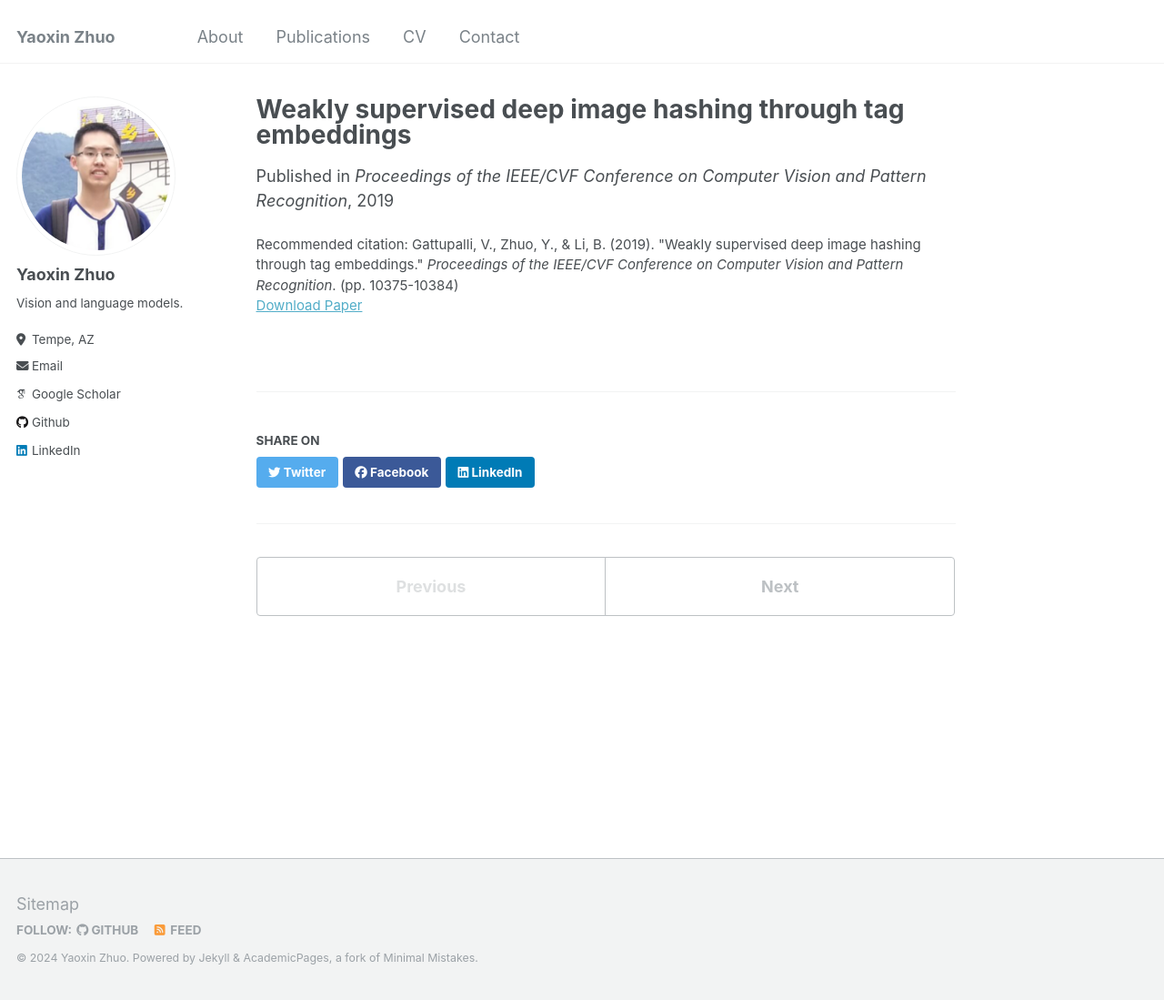
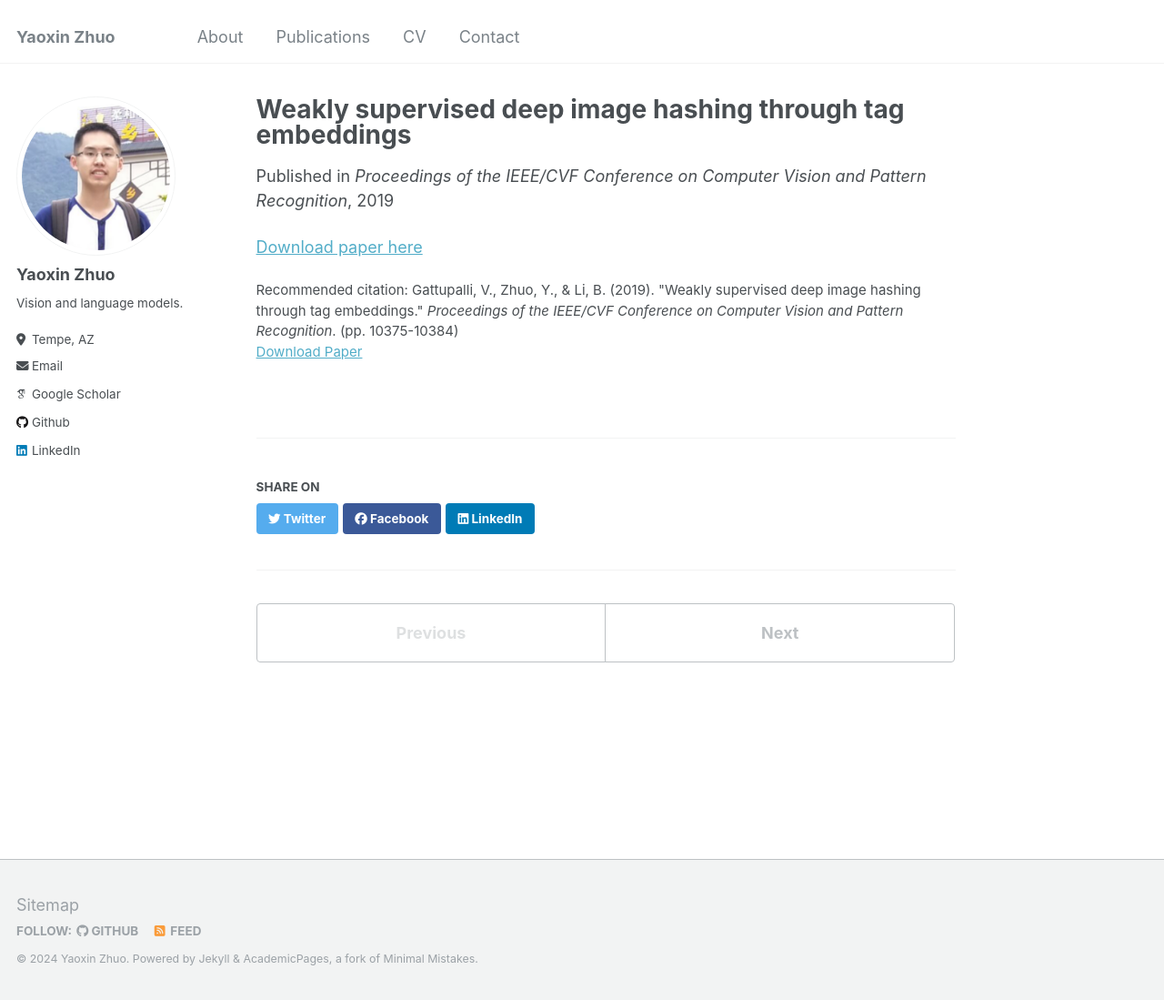
Before and after one commit to yaoxinzhuo/yaoxinzhuo.github.io, a Jekyll site: the page built from _publications/2019-Weakly-supervised.md, in a window 1280 px wide and 1099 px high. Shown: the whole window at 91% size. Built offline with Jekyll 4.4.1, drawn with Linux system fonts in a browser that asks for light colours; some web fonts are replaced.

Commit message:
Update 2019-Weakly-supervised.md

```diff
--- a/_publications/2019-Weakly-supervised.md
+++ b/_publications/2019-Weakly-supervised.md
@@ -7,3 +7,4 @@ venue: 'Proceedings of the IEEE/CVF Conference on Computer Vision and Pattern Re
 paperurl: 'http://academicpages.github.io/files/2019-Weakly-supervised.pdf'
 citation: 'Gattupalli, V., Zhuo, Y., & Li, B. (2019). &quot;Weakly supervised deep image hashing through tag embeddings.&quot; <i>Proceedings of the IEEE/CVF Conference on Computer Vision and Pattern Recognition</i>. (pp. 10375-10384)'
 ---
+[Download paper here](http://yawenguo19.github.io/files/2019-Weakly-supervised.pdf)
```
